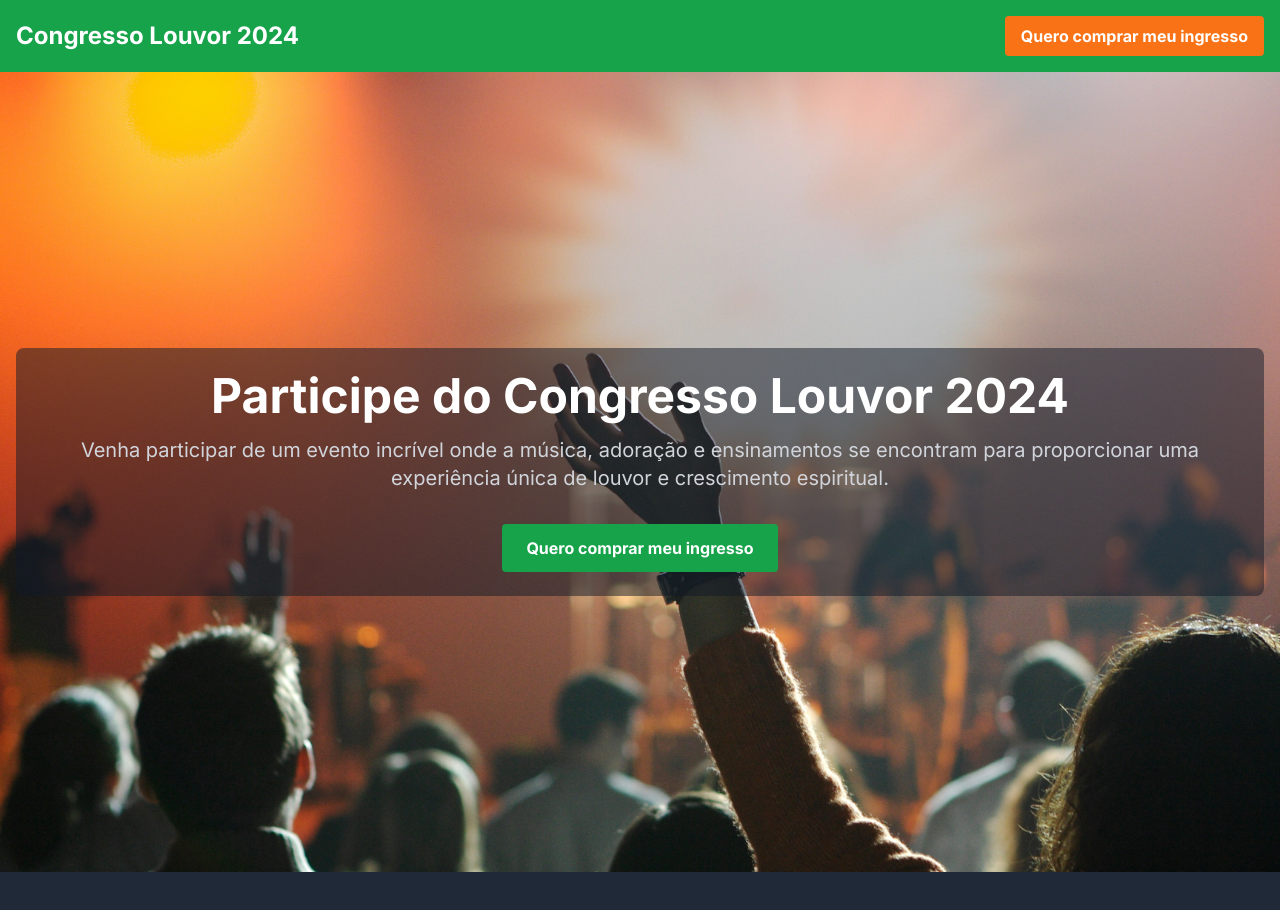
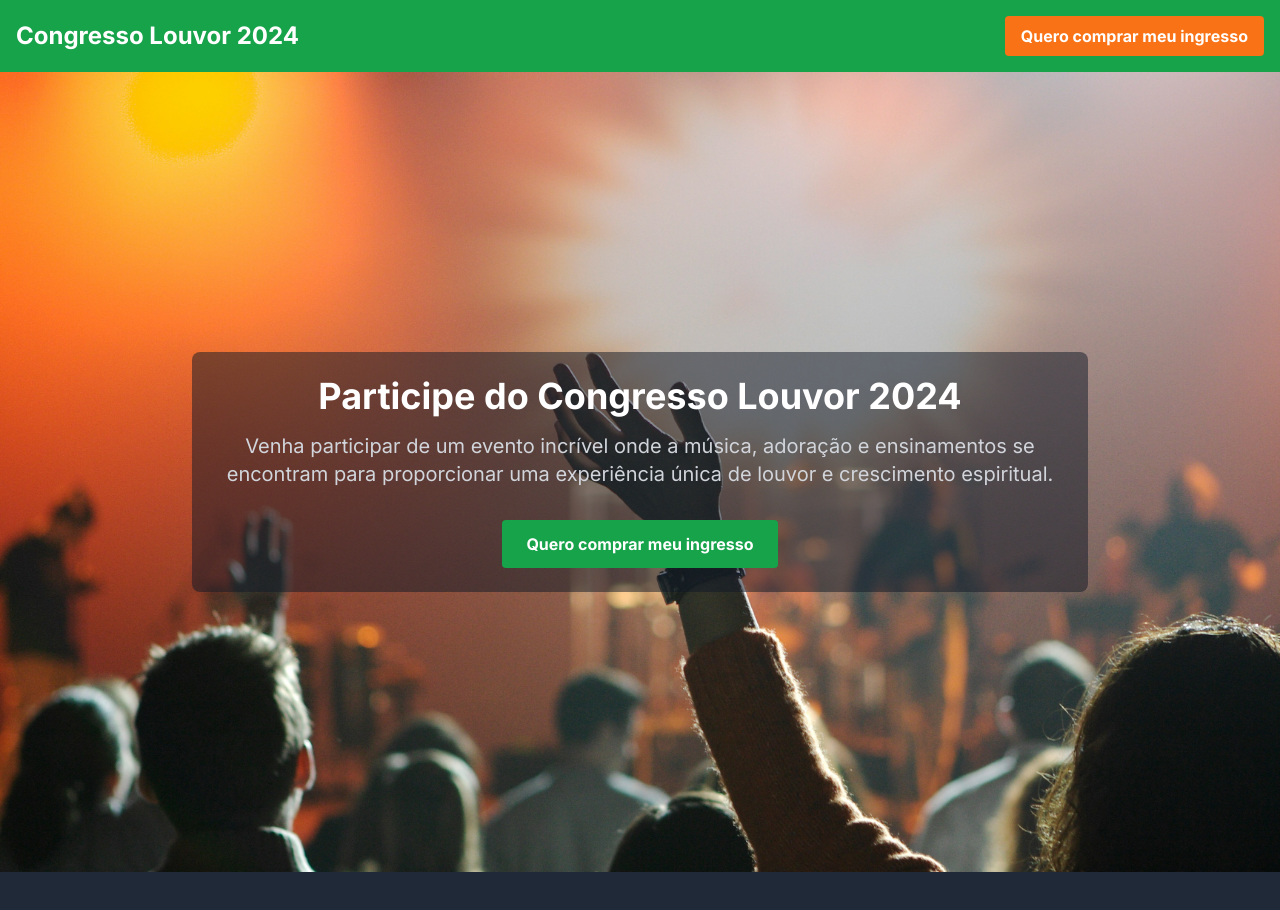
Before and after one commit to antonvinicius/cpl-2024, a Next.js app: page / in a window 1280 px wide. Shown: the top 910 px of the page. Built offline with nearby package versions, Linux system fonts and the light colour scheme.

Commit message:
feat: Update title size

```diff
--- a/app/components/Hero.tsx
+++ b/app/components/Hero.tsx
@@ -1,12 +1,12 @@
 "use client";
 
-import { useRouter } from 'next/navigation';
+import { useRouter } from "next/navigation";
 
 export default function Hero() {
   const router = useRouter();
 
   const handleCheckoutClick = () => {
-    router.push('/checkout');
+    router.push("/checkout");
   };
 
   return (
@@ -14,14 +14,14 @@ export default function Hero() {
       className="min-h-screen flex flex-col justify-center items-center text-center bg-cover bg-center bg-fixed p-4"
       style={{ backgroundImage: 'url("/hero.jpg")' }}
     >
-      <div className="bg-gray-900 bg-opacity-50 p-6 rounded-lg">
-        <h2 className="text-3xl sm:text-4xl md:text-4xl lg:text-5xl font-bold mb-4 text-white">
+      <div className="bg-gray-900 bg-opacity-50 p-6 rounded-lg max-w-4xl mx-auto">
+        <h2 className="text-3xl sm:text-4xl md:text-4xl lg:text-4xl font-bold mb-4 text-white">
           Participe do Congresso Louvor 2024
         </h2>
         <p className="text-base sm:text-lg md:text-xl mb-8 text-gray-300">
           Venha participar de um evento incrível onde a música, adoração e
-          ensinamentos se encontram para proporcionar uma experiência única
-          de louvor e crescimento espiritual.
+          ensinamentos se encontram para proporcionar uma experiência única de
+          louvor e crescimento espiritual.
         </p>
         <button
           onClick={handleCheckoutClick}
```
